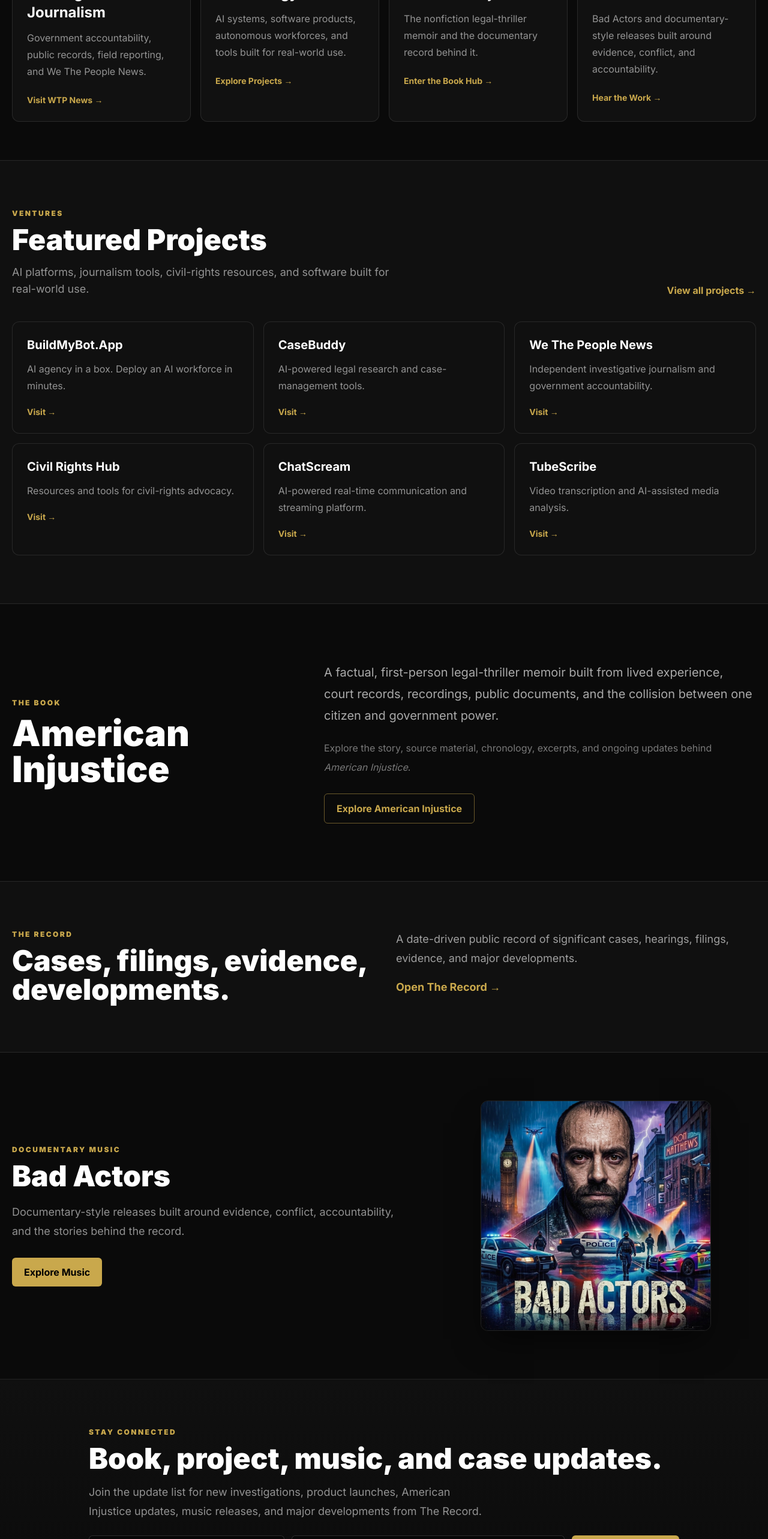
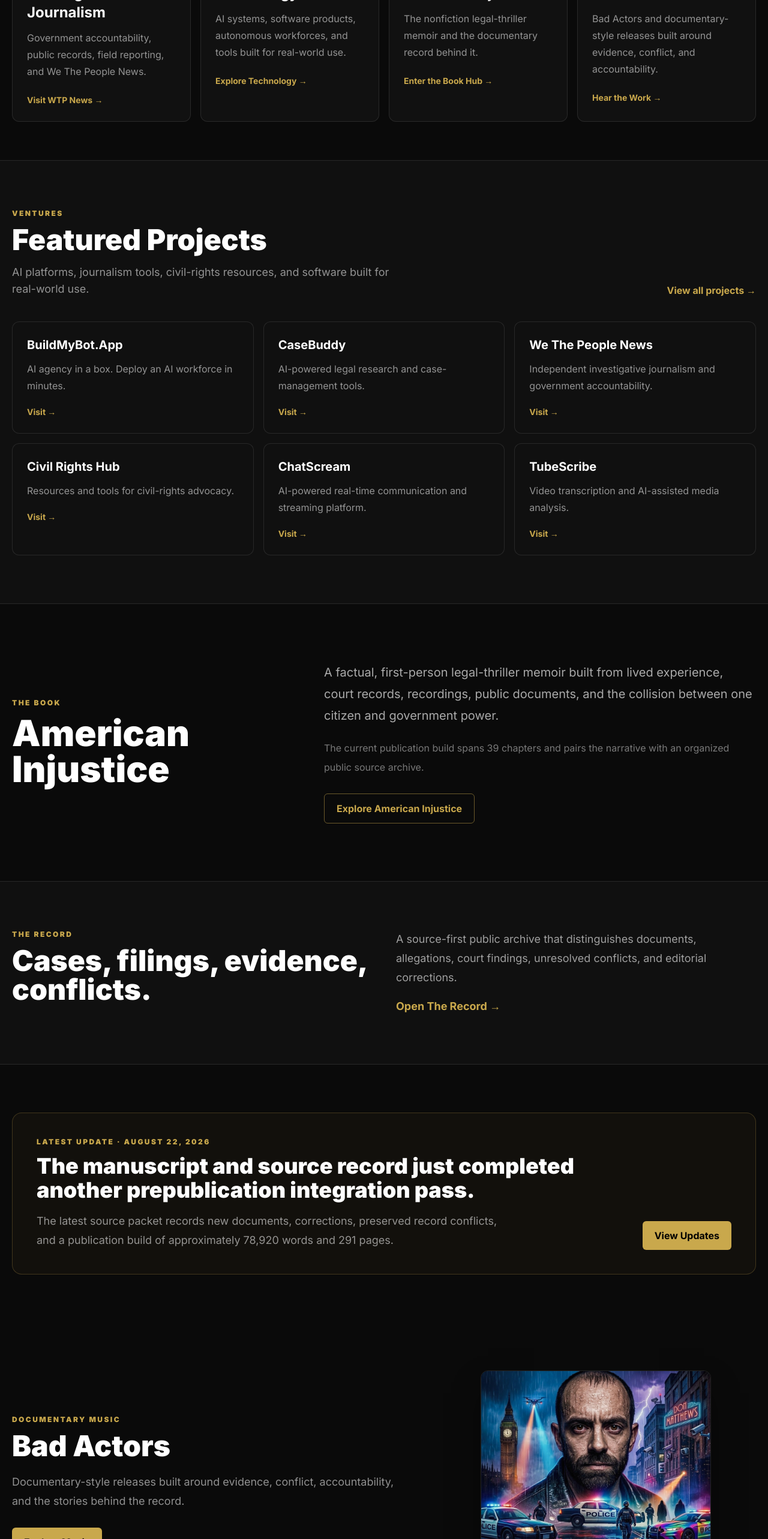
Before and after one commit to patriotnewsactivism/donmatthews-live, a Next.js app: page / in a window 1280 px wide. Shown: the part 1040-3606 px from the top of the page at 60% size. Built offline with nearby package versions, Linux system fonts and the light colour scheme.

Commit message:
Connect homepage to Technology and Updates

```diff
--- a/src/app/page.tsx
+++ b/src/app/page.tsx
@@ -13,8 +13,8 @@
   {
     title: "Technology & AI",
     text: "AI systems, software products, autonomous workforces, and tools built for real-world use.",
-    href: "/projects",
-    cta: "Explore Projects",
+    href: "/technology",
+    cta: "Explore Technology",
   },
   {
     title: "American Injustice",
@@ -83,11 +83,24 @@
 
       <section className="mx-auto grid max-w-7xl gap-10 px-5 py-24 lg:grid-cols-[.8fr_1.2fr] lg:items-center">
         <div><p className="text-xs font-black tracking-[0.2em] text-[#c9a84c]">THE BOOK</p><h2 className="mt-3 text-5xl font-black sm:text-6xl">American Injustice</h2></div>
-        <div><p className="text-xl leading-9 text-white/65">A factual, first-person legal-thriller memoir built from lived experience, court records, recordings, public documents, and the collision between one citizen and government power.</p><p className="mt-5 leading-8 text-white/45">Explore the story, source material, chronology, excerpts, and ongoing updates behind <em>American Injustice</em>.</p><Link href="/american-injustice" className="mt-7 inline-flex rounded-md border border-[#c9a84c]/50 px-5 py-3 font-bold text-[#c9a84c] hover:bg-[#c9a84c]/10">Explore American Injustice</Link></div>
+        <div><p className="text-xl leading-9 text-white/65">A factual, first-person legal-thriller memoir built from lived experience, court records, recordings, public documents, and the collision between one citizen and government power.</p><p className="mt-5 leading-8 text-white/45">The current publication build spans 39 chapters and pairs the narrative with an organized public source archive.</p><Link href="/american-injustice" className="mt-7 inline-flex rounded-md border border-[#c9a84c]/50 px-5 py-3 font-bold text-[#c9a84c] hover:bg-[#c9a84c]/10">Explore American Injustice</Link></div>
       </section>
 
       <section className="border-y border-white/10 bg-[#101010]">
-        <div className="mx-auto grid max-w-7xl gap-10 px-5 py-20 lg:grid-cols-2"><div><p className="text-xs font-black tracking-[0.2em] text-[#c9a84c]">THE RECORD</p><h2 className="mt-3 text-4xl font-black sm:text-5xl">Cases, filings, evidence, developments.</h2></div><div className="space-y-4 text-lg leading-8 text-white/60"><p>A date-driven public record of significant cases, hearings, filings, evidence, and major developments.</p><Link href="/record" className="inline-block font-bold text-[#c9a84c]">Open The Record →</Link></div></div>
+        <div className="mx-auto grid max-w-7xl gap-10 px-5 py-20 lg:grid-cols-2"><div><p className="text-xs font-black tracking-[0.2em] text-[#c9a84c]">THE RECORD</p><h2 className="mt-3 text-4xl font-black sm:text-5xl">Cases, filings, evidence, conflicts.</h2></div><div className="space-y-4 text-lg leading-8 text-white/60"><p>A source-first public archive that distinguishes documents, allegations, court findings, unresolved conflicts, and editorial corrections.</p><Link href="/record" className="inline-block font-bold text-[#c9a84c]">Open The Record →</Link></div></div>
+      </section>
+
+      <section className="mx-auto max-w-7xl px-5 py-20">
+        <div className="rounded-2xl border border-[#c9a84c]/25 bg-[#c9a84c]/[0.045] p-8 sm:p-10">
+          <div className="grid gap-8 lg:grid-cols-[1fr_auto] lg:items-end">
+            <div>
+              <p className="text-xs font-black tracking-[0.2em] text-[#c9a84c]">LATEST UPDATE · AUGUST 22, 2026</p>
+              <h2 className="mt-3 text-3xl font-black sm:text-4xl">The manuscript and source record just completed another prepublication integration pass.</h2>
+              <p className="mt-4 max-w-3xl text-lg leading-8 text-white/55">The latest source packet records new documents, corrections, preserved record conflicts, and a publication build of approximately 78,920 words and 291 pages.</p>
+            </div>
+            <Link href="/updates" className="rounded-md bg-[#c9a84c] px-5 py-3 text-center font-bold text-black hover:bg-[#d9bb64]">View Updates</Link>
+          </div>
+        </div>
       </section>
 
       <section className="mx-auto grid max-w-7xl gap-10 px-5 py-20 lg:grid-cols-[1fr_.8fr] lg:items-center">
@@ -96,7 +109,7 @@
       </section>
 
       <section className="border-t border-white/10 bg-[linear-gradient(180deg,#101010,#0a0a0a)]">
-        <div className="mx-auto max-w-5xl px-5 py-20"><p className="text-xs font-black tracking-[0.2em] text-[#c9a84c]">STAY CONNECTED</p><h2 className="mt-3 text-4xl font-black sm:text-5xl">Book, project, music, and case updates.</h2><p className="mt-4 max-w-2xl text-lg leading-8 text-white/55">Join the update list for new investigations, product launches, American Injustice updates, music releases, and major developments from The Record.</p><FlagshipLeadForm /><div className="mt-8 flex flex-wrap gap-4 text-sm"><Link href="/press" className="font-bold text-[#c9a84c]">Press & Media →</Link><Link href="/support" className="font-bold text-[#c9a84c]">Support →</Link><Link href="/contact" className="font-bold text-[#c9a84c]">Contact →</Link></div></div>
+        <div className="mx-auto max-w-5xl px-5 py-20"><p className="text-xs font-black tracking-[0.2em] text-[#c9a84c]">STAY CONNECTED</p><h2 className="mt-3 text-4xl font-black sm:text-5xl">Book, project, music, and case updates.</h2><p className="mt-4 max-w-2xl text-lg leading-8 text-white/55">Join the update list for new investigations, product launches, American Injustice updates, music releases, and major developments from The Record.</p><FlagshipLeadForm /><div className="mt-8 flex flex-wrap gap-4 text-sm"><Link href="/updates" className="font-bold text-[#c9a84c]">Updates →</Link><Link href="/press" className="font-bold text-[#c9a84c]">Press & Media →</Link><Link href="/support" className="font-bold text-[#c9a84c]">Support →</Link><Link href="/contact" className="font-bold text-[#c9a84c]">Contact →</Link></div></div>
       </section>
 
       <SiteFooter />
```
